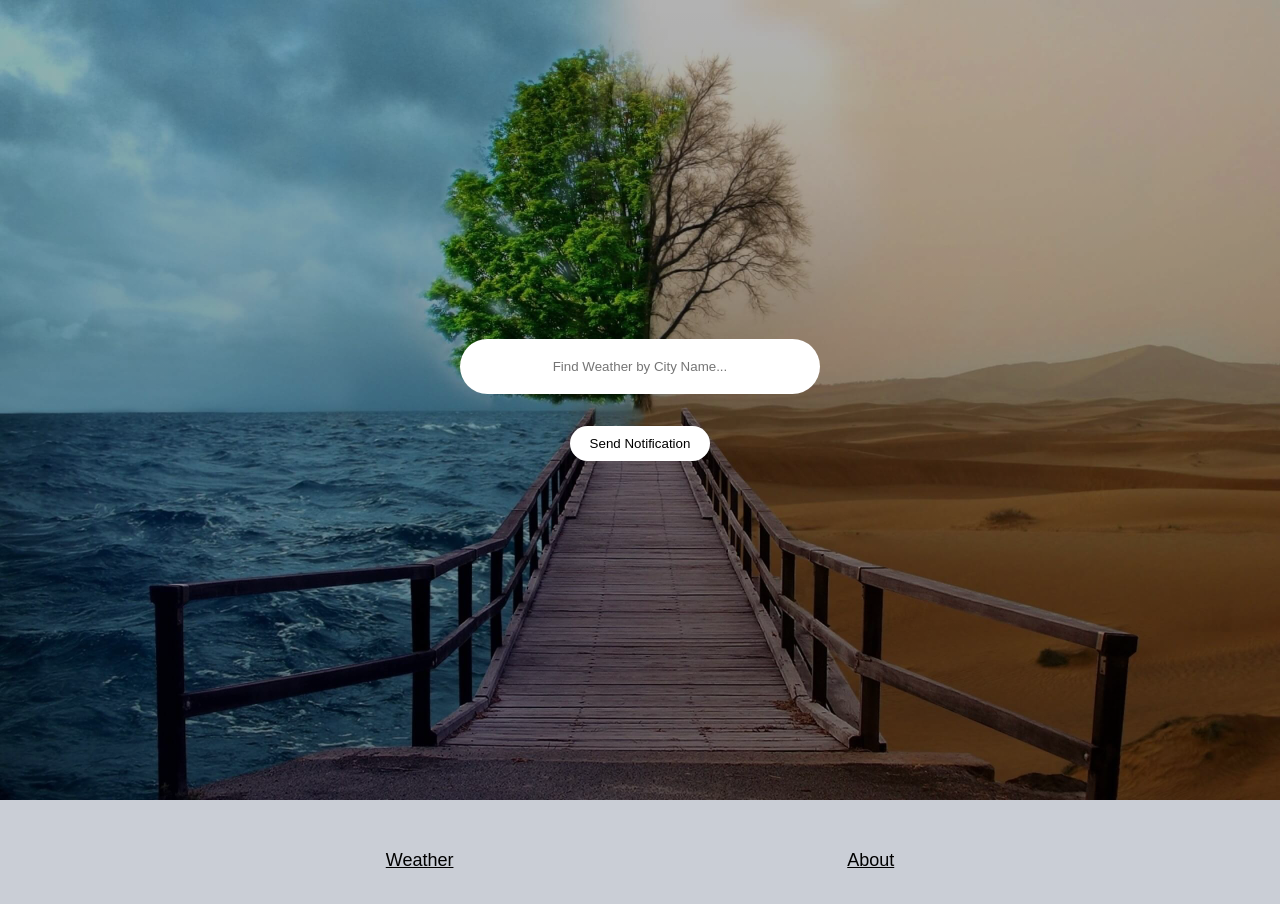
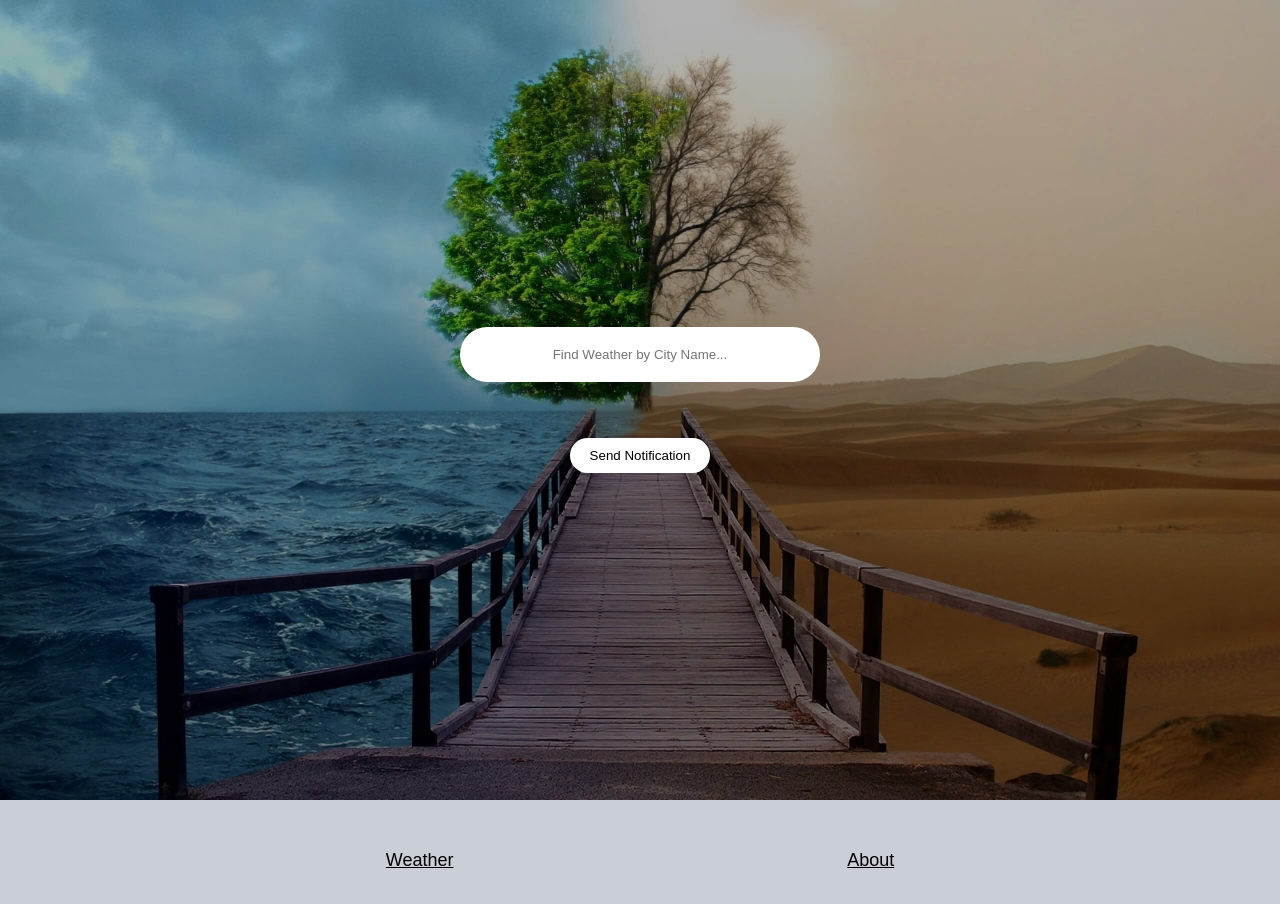
Before and after one commit to rjfahl/weather-pwa, a React (Create React App) app: page / in a window 1280 px wide. Shown: the top 904 px of the page. Built offline with nearby package versions, Linux system fonts and the light colour scheme.

Commit message:
Add Notification Button Margin

```diff
--- a/src/App.css
+++ b/src/App.css
@@ -45,6 +45,7 @@ html, body, #root {
     background-color: white;
     border: none;
     box-shadow: none;
+    margin-top: 24px;
 }
 
 .send-notification:hover{
```
